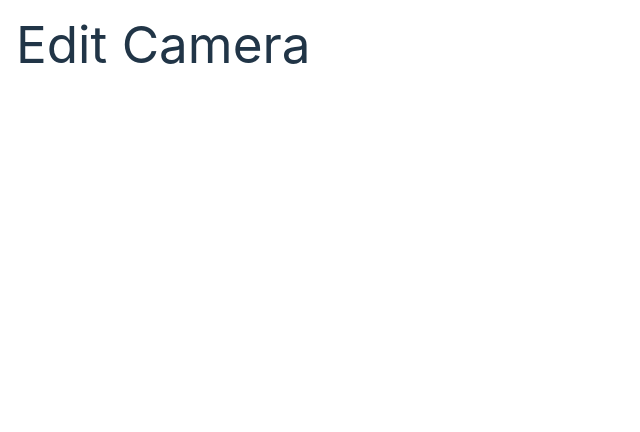
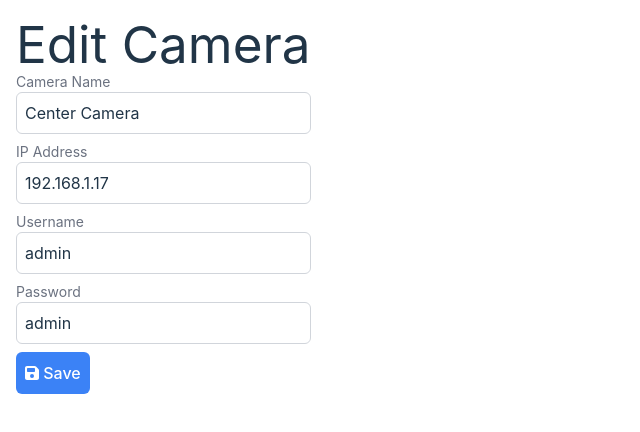
Before and after one commit to nathantheinventor/ptz-control-app, a React app in the folder frontend/: page / in a window 1280 px wide. Shown: the top 432 px of the page, without its empty margins (0-640 px from the left). Built offline with nearby package versions, Linux system fonts and the light colour scheme; the HTML template or start-up script is replaced by a standard one.

Commit message:
chore: Set up editor page for Camera

```diff
--- /dev/null
+++ b/frontend/src/components/Button.tsx
@@ -0,0 +1,11 @@
+type ButtonProps = { onClick?: () => void; children?: React.ReactNode };
+export function Button({ onClick, children }: ButtonProps): JSX.Element {
+  return (
+    <button
+      onClick={onClick}
+      className="bg-blue-500 text-white rounded-md p-2 focus:outline-none focus:border-blue-500 transition duration-150 ease-in-out"
+    >
+      {children}
+    </button>
+  );
+}
--- /dev/null
+++ b/frontend/src/components/SettingsEditor.tsx
@@ -0,0 +1,13 @@
+import { CameraSettings } from "../util/types";
+
+type SettingsEditorProps = {
+  settings: CameraSettings;
+  onChange: (settings: CameraSettings) => void;
+};
+
+export function SettingsEditor({
+  settings,
+  onChange,
+}: SettingsEditorProps): JSX.Element {
+  return <div></div>;
+}
--- a/frontend/src/components/TextInput.tsx
+++ b/frontend/src/components/TextInput.tsx
@@ -10,12 +10,13 @@ export function TextInput({
   onChange,
 }: TextInputProps): JSX.Element {
   return (
-    <div>
-      <label>{label}</label>
+    <div className="flex flex-col pb-2">
+      <span className="text-sm text-gray-500">{label}</span>
       <input
         type="text"
         value={value}
         onChange={(e) => onChange(e.target.value)}
+        className="border border-gray-300 rounded-md p-2 focus:outline-none focus:border-blue-500 transition duration-150 ease-in-out max-w-80"
       />
     </div>
   );
--- a/frontend/src/pages/CameraEditor.tsx
+++ b/frontend/src/pages/CameraEditor.tsx
@@ -1,14 +1,62 @@
-import { Camera } from "../util/types";
+import { Camera, CameraSettings } from "../util/types";
+import { TextInput } from "../components/TextInput";
+import { useState } from "react";
+import { Button } from "../components/Button";
+import { FontAwesomeIcon } from "@fortawesome/react-fontawesome";
+import { faSave } from "@fortawesome/free-solid-svg-icons";
+import { SettingsEditor } from "../components/SettingsEditor";
 
 export function CameraEditor({
   camera,
 }: {
   camera: Camera | null;
 }): JSX.Element {
+  const [cameraName, setCameraName] = useState(camera?.name ?? "");
+  const [ip, setIp] = useState(camera?.ip ?? "");
+  const [username, setUsername] = useState(camera?.username ?? "");
+  const [password, setPassword] = useState(camera?.password ?? "");
+  const [settings, setSettings] = useState<CameraSettings>(
+    camera?.default_settings ?? {},
+  );
+
+  function save() {
+    if (!cameraName || !ip) {
+      alert("All fields are required");
+      return;
+    }
+
+    fetch("/cameras/upsert", {
+      method: "POST",
+      body: JSON.stringify({
+        id: camera?.id,
+        name: cameraName,
+        ip,
+        username,
+        password,
+        default_settings: settings,
+      }),
+    });
+  }
+
   return (
     <div className="h-full flex flex-col p-4">
       <h1>{camera ? "Edit" : "Create"} Camera</h1>
-      <div className="flex-grow overflow-auto"></div>
+      <div className="flex-grow overflow-auto">
+        <TextInput
+          label="Camera Name"
+          value={cameraName}
+          onChange={setCameraName}
+        />
+        <TextInput label="IP Address" value={ip} onChange={setIp} />
+        <TextInput label="Username" value={username} onChange={setUsername} />
+        <TextInput label="Password" value={password} onChange={setPassword} />
+
+        <SettingsEditor settings={settings} onChange={setSettings} />
+
+        <Button onClick={save}>
+          <FontAwesomeIcon icon={faSave} /> Save
+        </Button>
+      </div>
     </div>
   );
 }
--- a/frontend/src/pages/CameraList.tsx
+++ b/frontend/src/pages/CameraList.tsx
@@ -10,6 +10,7 @@ import {
   faTrash,
 } from "@fortawesome/free-solid-svg-icons";
 import { useState } from "react";
+import { Button } from "../components/Button";
 
 function AddPreset({ cameraId }: { cameraId: number }): JSX.Element {
   return (
@@ -97,9 +98,9 @@ function AddCamera(): JSX.Element {
   return (
     <div className="flex justify-center items-center p-4">
       <a href="/cameras/new">
-        <button className="bg-blue-500 hover:bg-blue-700 text-white font-bold py-2 px-4 rounded">
+        <Button>
           <FontAwesomeIcon icon={faPlus} /> Add Camera
-        </button>
+        </Button>
       </a>
     </div>
   );
```
Also changed, not shown: frontend/src/util/types.ts (+7 -7 lines).
